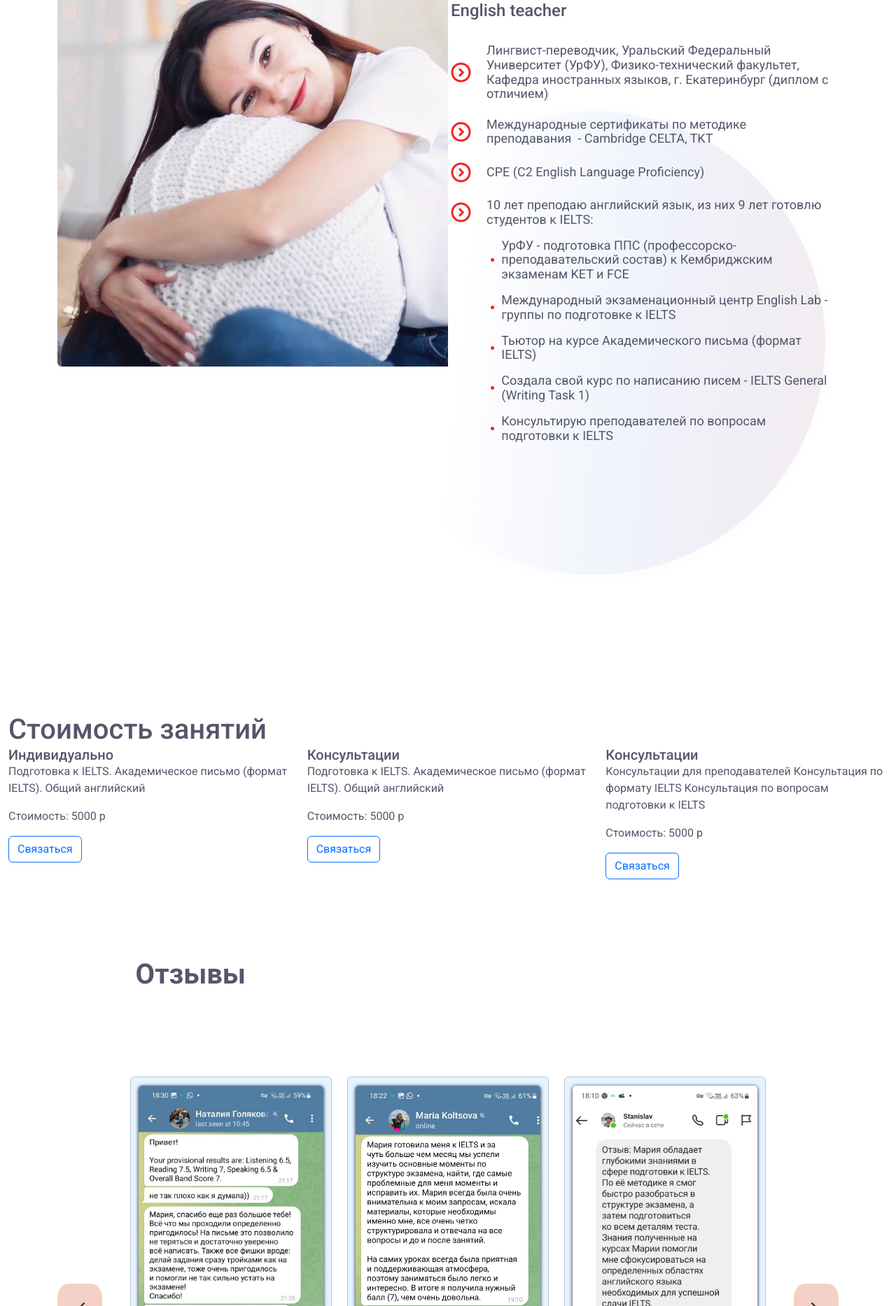
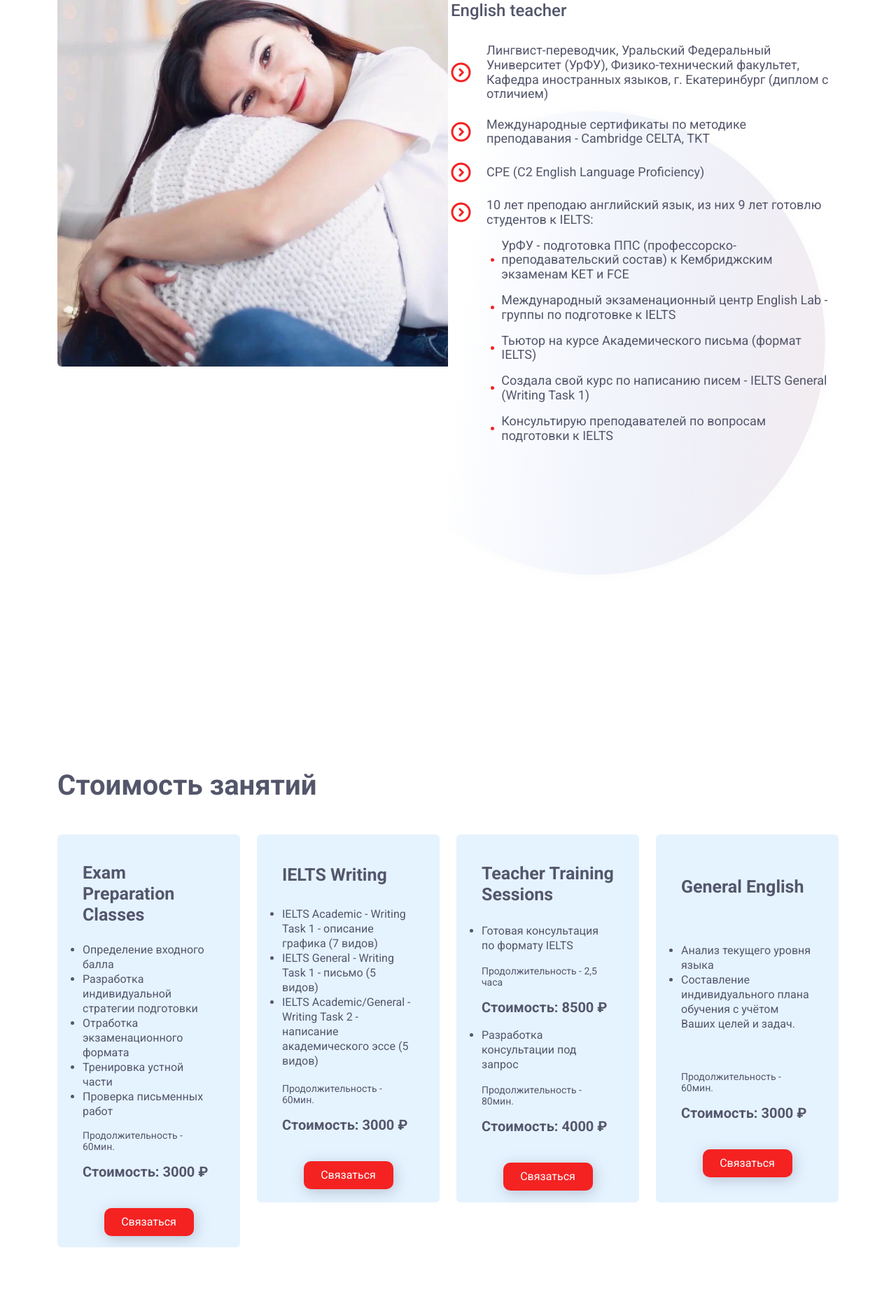
Before and after one commit to Dari-Dari/59_ielts_kukieva, a PHP site: page /index.html in a window 1280 px wide. Shown: the part 1493-3360 px from the top of the page at 70% size. Run offline with PHP 8.4, Linux system fonts and the light colour scheme.

Commit message:
fead: block-5 price

```diff
--- a/index.html
+++ b/index.html
@@ -243,7 +243,7 @@
                                 <!-- Modal -->
                                 <div class="modal fade" id="exampleModal-content" tabindex="-1"
                                     aria-labelledby="exampleModalLabel" aria-hidden="true">
-                                    <div class="modal-dialog">
+                                    <div class="modal-dialog services__modal-dialog">
                                         <div class="modal-content__services">
                                             <div class="modal-header">
                                                 <h1 class="modal-title fs-5 text-center" id="exampleModalLabel-content">
@@ -358,7 +358,7 @@
                                 <!-- Modal -->
                                 <div class="modal fade" id="exampleModal-text" tabindex="-1"
                                     aria-labelledby="exampleModalLabel" aria-hidden="true">
-                                    <div class="modal-dialog">
+                                    <div class="modal-dialog services__modal-dialog">
                                         <div class="modal-content__services">
                                             <div class="modal-header">
                                                 <h1 class="modal-title fs-5 text-center" id="exampleModalLabel-text">
@@ -446,14 +446,14 @@
                                 <!-- Modal -->
                                 <div class="modal fade" id="exampleModal-modal" tabindex="-1"
                                     aria-labelledby="exampleModalLabel" aria-hidden="true">
-                                    <div class="modal-dialog">
+                                    <div class="modal-dialog services__modal-dialog">
                                         <div class="modal-content__services">
-                                            <div class="modal-header">
-                                                <h1 class="modal-title fs-5 text-center" id="exampleModalLabel-modal">
-                                                    <b>General
-                                                        English</b><br>Индивидуальные занятия по общему английскому
+                                            <div class="modal-header services__modal-header">
+                                                <h1 class="modal-title fs-5 text-center services__modal-dialog-title" id="exampleModalLabel-modal">
+                                                    <p>General
+                                                        English</p><p>Индивидуальные занятия по общему английскому</p>
                                                 </h1>
-                                                <button type="button" class="btn-close" data-bs-dismiss="modal"
+                                                <button type="button" class="btn-close btn services__modal-dialog-btn" data-bs-dismiss="modal"
                                                     aria-label="Close"></button>
                                             </div>
                                             <div class="modal-body">
@@ -579,7 +579,7 @@
                                             class="bi bi-arrow-right-circle" alt="icon arrow circle right">
                                         <p class="list-group-item__elements" id="second_item">Международные сертификаты
                                             по методике
-                                            преподавания  - Cambridge CELTA, TKT</p>
+                                            преподавания - Cambridge CELTA, TKT</p>
                                     </li>
                                     <li class="list-group-item d-flex align-items-center border-0">
                                         <img src="assets/icons/icon _arrow circle right_.svg"
@@ -642,40 +642,108 @@
         </section>
 
         <section class="main__block-5 block-5">
-            <div class="container-fluid">
-                <a name="price-anchor"></a>
-                <h5 class="card-title fs-1">Стоимость занятий</h5>
-                <div class="row">
-                    <div class="col-4">
-                        <div class="card-body">
-                            <h5 class="card-title">Индивидуально</h5>
-                            <p class="card-text">Подготовка к IELTS. Академическое письмо (формат IELTS). Общий
-                                английский</p>
-                            <p class="card-text">Стоимость: 5000 р</p>
-                            <button class="btn btn-outline-primary" type="submit">Связаться</button>
+            <div class="container">
+              <h5 class="card-title fs-1 block-5__title">Стоимость занятий</h5>
+              <div class="row">
+                <div class="col-lg-3 col-sm-6 block-5__card-col">
+                  <div class="card rounded-2 border-0 block-5__card">
+                    <div class="card-body block-5_card-body">
+                      <h5 class="card-title block-5__card-title">Exam Preparation Classes</h5>
+                      <p class="card-text">
+                      <ul class="list-group block-5__list-group">
+                        <li>Определение входного балла</li>
+                        <li>Разработка индивидуальной стратегии подготовки</li>
+                        <li>Отработка экзаменационного формата</li>
+                        <li>Тренировка устной части</li>
+                        <li>Проверка письменных работ</li>
+                      </ul>
+                      </p>
+                      <div class="block-5__card_bottom">
+                        <p class="card-text block-5__card_time">Продолжительность - 60мин.</p>
+                        <h6 class="card-text block-5__card_price">Стоимость: 3000 ₽</h6>
+                        <div class="card_footer block-5__card_button"><a class="btn btn-danger block-5__button"
+                            href="https://t.me/ielts_kukieva" role="button">Связаться</a>
                         </div>
+                      </div>
                     </div>
-                    <div class="col-4">
-                        <div class="card-body">
-                            <h5 class="card-title">Консультации</h5>
-                            <p class="card-text">Подготовка к IELTS. Академическое письмо (формат IELTS). Общий
-                                английский</p>
-                            <p class="card-text">Стоимость: 5000 р</p>
-                            <button class="btn btn-outline-primary" type="submit">Связаться</button>
+                  </div>
+                </div>
+
+                <div class="col-lg-3 col-sm-6 block-5__card-col">
+                  <div class="card block-5__card rounded-2 border-0">
+                    <div class="card-body block-5_card-body">
+                      <h5 class="card-title block-5__card-title">IELTS Writing</h5>
+                      <p class="card-text">
+                      <ul class="list-group block-5__list-group">
+                        <li>IELTS Academic - Writing Task 1 - описание графика (7 видов)</li>
+                        <li>IELTS General - Writing Task 1 - письмо (5 видов)</li>
+                        <li>IELTS Academic/General - Writing Task 2 - написание академического эссе (5 видов)</li>
+                      </ul>
+                      </p>
+                      <div class="block-5__card_bottom">
+                        <p class="card-text block-5__card_time">Продолжительность - 60мин.</p>
+
+                        <h6 class="card-text block-5__card_price">Стоимость: 3000 ₽</h6>
+                        <div class="card_footer block-5__card_button"><a class="btn btn-danger block-5__button"
+                            href="https://t.me/ielts_kukieva" role="button">Связаться</a>
                         </div>
+                      </div>
                     </div>
-                    <div class="col-4">
-                        <div class="card-body">
-                            <h5 class="card-title">Консультации</h5>
-                            <p class="card-text">Консультации для преподавателей Консультация по формату IELTS
-                                Консультация по вопросам подготовки к IELTS</p>
-                            <p class="card-text">Стоимость: 5000 р</p>
-                            <button class="btn btn-outline-primary" type="submit">Связаться</button>
+                  </div>
+                </div>
+
+                <div class="col-lg-3 col-sm-6 block-5__card-col">
+                  <div class="card block-5__card rounded-2 border-0">
+                    <div class="card-body block-5_card-body">
+                      <h5 class="card-title block-5__card-title">Teacher Training Sessions</h5>
+                      <p class="card-text">
+                      <ul class="list-group block-5__list-group">
+                        <li>Готовая консультация по формату IELTS</li>
+                      </ul>
+                      </p>
+                      <div class="block-5__card_bottom">
+                        <p class="card-text block-5__card_time">Продолжительность - 2,5 часа</p>
+                        <h6 class="card-text block-5__card_price">Стоимость: 8500 ₽</h6>
+                      </div>
+                      <p class="card-text">
+                      <ul class="list-group block-5__list-group">
+                        <li>Разработка консультации под запрос</li>
+                      </ul>
+                      </p>
+                      <div class="block-5__card_bottom">
+                        <p class="card-text block-5__card_time">Продолжительность - 80мин.</p>
+                        <h6 class="card-text block-5__card_price">Стоимость: 4000 ₽</h6>
+                        <div class="block-5__card_button">
+                          <a class="card_footer btn btn-danger block-5__button" href="https://t.me/ielts_kukieva"
+                            role="button">Связаться</a>
                         </div>
+                      </div>
                     </div>
+                  </div>
                 </div>
+                <div class="col-lg-3 col-sm-6 block-5__card-col">
+                  <div class="card block-5__card rounded-2 border-0">
+                    <div class="card-body block-5_card-body">
+                      <h5 class="card-title block-5__card-title">General English</h5>
+                      <p class="card-text">
+                      <ul class="list-group block-5__list-group">
+                        <li>Анализ текущего уровня языка</li>
+                        <li>Составление индивидуального плана обучения с учётом Ваших целей и задач.</li>
+                      </ul>
+                      </p>
+                      <div class="block-5__card_bottom">
+                        <p class="card-text block-5__card_time">Продолжительность - 60мин.</p>
+                        <h6 class="card-text block-5__card_price">Стоимость: 3000 ₽</h6>
+                        <div class="card_footer block-5__card_button"> <a class="btn btn-danger block-5__button"
+                            href="https://t.me/ielts_kukieva" role="button">Связаться</a>
+                        </div>
+                      </div>
+                    </div>
+                  </div>
+                </div>
+              </div>
             </div>
-        </section>
+          </section>
 
         <section class="main__block-6 block-6">
             <div class="container">
--- a/styles/style.css
+++ b/styles/style.css
@@ -294,9 +294,9 @@
   height: 235px;
   background-color: #e5f3ff;
   border-radius: 10%;
-  color: #54566B;
+  color: #54566b;
   font-family: "Roboto", Arial, sans-serif;
-  font-size: 16px;
+  font-size: 1rem;
   display: flex;
   flex-direction: column;
   justify-content: space-between;
@@ -308,7 +308,6 @@
 .main__block-3 .btn__services {
   box-shadow: 1px 1px 1px rgba(224, 179, 128, 0.3);
   border-radius: 5px;
-  cursor: pointer;
   margin-top: 5px;
   background-color: #f52222;
   color: #fff;
@@ -323,8 +322,10 @@
 }
 .main__block-3 .modal-content__services {
   background-color: beige;
-  max-width: 700px;
-  width: 100%;
+}
+.main__block-3 .services__modal-header {
+  display: grid;
+  grid-template-columns: 15fr 1fr;
 }
 .main__block-3 .services__tittle-top {
   font-size: 4rem;
@@ -449,6 +450,7 @@
 .main__block-5 {
   font-family: "Roboto", Arial, sans-serif;
   color: #54566b;
+  overflow: hidden;
 }
 
 .block-5__title {
@@ -458,6 +460,7 @@
 }
 
 .block-5_card-body {
+  min-height: 502px;
   display: flex;
   flex-direction: column;
   justify-content: space-evenly;
@@ -471,12 +474,12 @@
 @media screen and (min-width: 400px) and (max-width: 1023px) {
   .block-5__card-col {
     border: 3px solid white;
+    min-height: 31rem;
   }
 }
 
 .block-5__card {
   padding: 1.5rem 1.25rem 0 1.25rem;
-  height: 31rem;
   background-color: #e5f3ff;
   color: #54566b;
 }
@@ -492,20 +495,20 @@
   font-style: normal;
   font-weight: 400;
   font-size: 1rem;
-  line-height: 21px;
+  line-height: 1.3125rem;
 }
 
 .block-5__card_time {
   font-style: normal;
   font-weight: 400;
   font-size: 0.875rem;
-  line-height: 16px;
+  line-height: 1rem;
 }
 
 .block-5__card_price {
   font-weight: 600;
   font-size: 1.25rem;
-  line-height: 23px;
+  line-height: 1.5rem;
 }
 
 .block-5__card_button {
--- a/styles/style.scss
+++ b/styles/style.scss
@@ -306,9 +306,9 @@
         height: 235px;
         background-color: #e5f3ff;
         border-radius: 10%;
-        color: #54566B;
-        font-family:"Roboto", Arial, sans-serif;
-        font-size: 16px;
+        color: $color-gray;
+        font-family: $font;
+        font-size: 1rem;
         display: flex;
         flex-direction: column;
         justify-content: space-between;
@@ -321,7 +321,6 @@
     .btn__services {
         box-shadow: 1px 1px 1px rgba(224, 179, 128, 0.3);
         border-radius: 5px;
-        cursor: pointer;
         margin-top: 5px;
         background-color: #f52222;
         color: #fff;
@@ -338,10 +337,15 @@
     }
      .modal-content__services {
         background-color:beige;
-        max-width: 700px;
-        width: 100%;
 
      }
+
+     .services__modal-header {
+        display: grid;
+        grid-template-columns: 15fr 1fr;
+     }
+
+
 .services__tittle-top {
     font-size: 4rem;
     margin-bottom: 4rem;
@@ -349,8 +353,6 @@
     font-family: $font;
     color: $color-gray;
 }
-
-
         }
 
         @media screen and (min-width:576px){
@@ -495,7 +497,7 @@
 .main__block-5 {
     font-family: $font;
     color: $color-gray;
-
+    overflow: hidden;
 }
 
 .block-5__title {
@@ -505,24 +507,29 @@
 }
 
 .block-5_card-body {
+
+    min-height: 502px;
     display: flex;
     flex-direction: column;
     justify-content: space-evenly;
 }
 
 .block-5__card-col {
+
     @media screen and (max-width: 399px) {
         padding-bottom: 1rem;
     }
 
     @media screen and (min-width: 400px) and (max-width: 1023px) {
         border: 3px solid white;
+        min-height: 31rem;
     }
 }
 
 .block-5__card {
+
     padding: 1.5rem 1.25rem 0 1.25rem;
-    height: 31rem;
+
     background-color: $color-blue;
     color: $color-gray;
 }
@@ -538,20 +545,20 @@
     font-style: normal;
     font-weight: 400;
     font-size: 1rem;
-    line-height: 21px;
+    line-height: 1.3125rem;
 }
 
 .block-5__card_time {
     font-style: normal;
     font-weight: 400;
     font-size: 0.875rem;
-    line-height: 16px;
+    line-height: 1rem;
 }
 
 .block-5__card_price {
     font-weight: 600;
     font-size: 1.25rem;
-    line-height: 23px;
+    line-height: 1.5rem;
 }
 
 .block-5__card_button {
```
Also changed, not shown: 1 other file.
